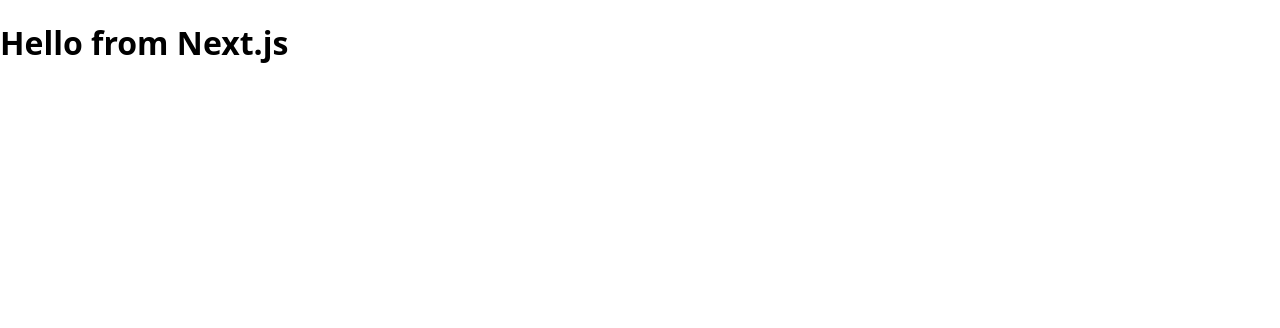
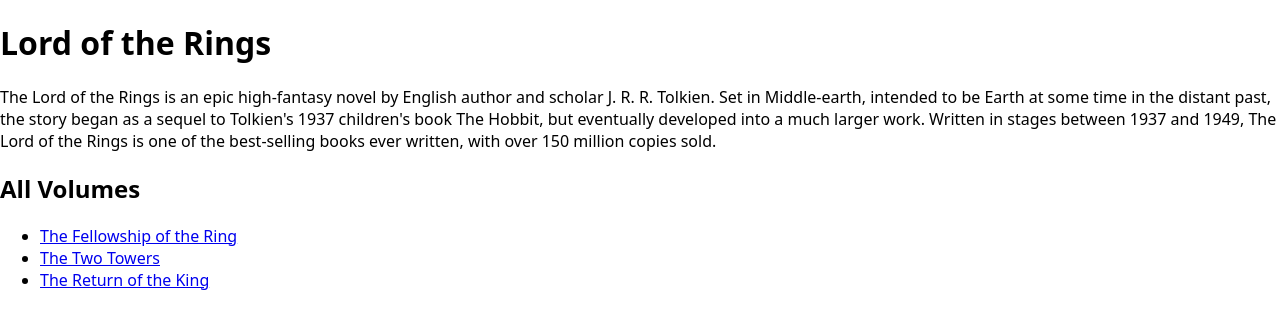
Before and after one commit to MariaRiosNavarro/lotr-app, a Next.js app: page / in a window 1280 px wide. Shown: the top 328 px of the page. Built offline with nearby package versions, Linux system fonts and the light colour scheme.

Commit message:
add the Link

```diff
--- a/pages/index.js
+++ b/pages/index.js
@@ -1,7 +1,23 @@
+import Link from "next/link";
+import { introduction } from "../resources/lib/data.js";
+
 export default function HomePage() {
   return (
     <div>
-      <h1>Hello from Next.js</h1>
+      <h1>Lord of the Rings</h1>
+      <p>{introduction}</p>
+      <h2>All Volumes</h2>
+      <ul>
+        <li>
+          <Link href="/volumes/the-fellowship-of-the-ring">The Fellowship of the Ring</Link>
+        </li>
+        <li>
+          <Link href="/volumes/the-two-towers">The Two Towers</Link>
+        </li>
+        <li>
+          <Link href="/volumes/the-return-of-the-king">The Return of the King</Link>
+        </li>
+      </ul>
     </div>
   );
 }
--- /dev/null
+++ b/pages/volumes/the-return-of-the-king.js
@@ -0,0 +1,3 @@
+export default function KingReturn() {
+  return <h1>The Return of the King</h1>;
+}
--- /dev/null
+++ b/pages/volumes/the-two-towers.js
@@ -0,0 +1,3 @@
+export default function Towers() {
+    return <h1>The Two Towers</h1>;
+  }
```
